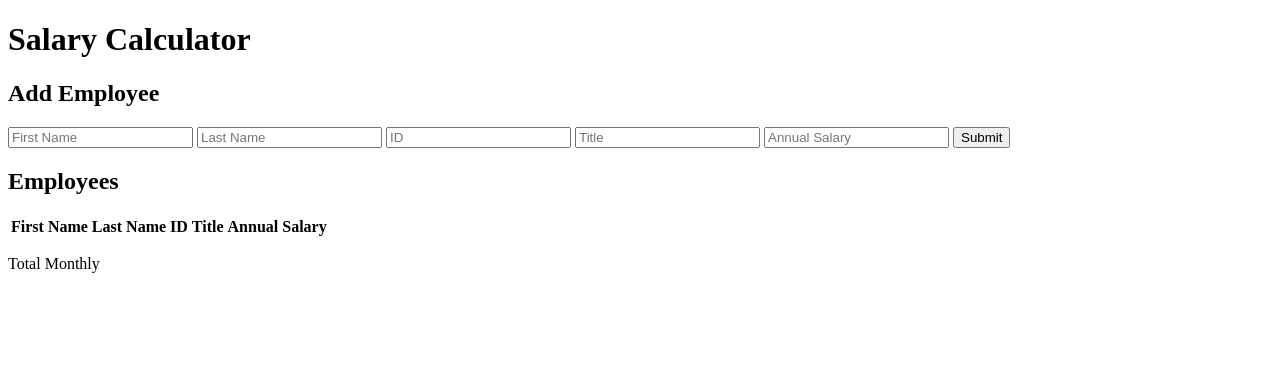
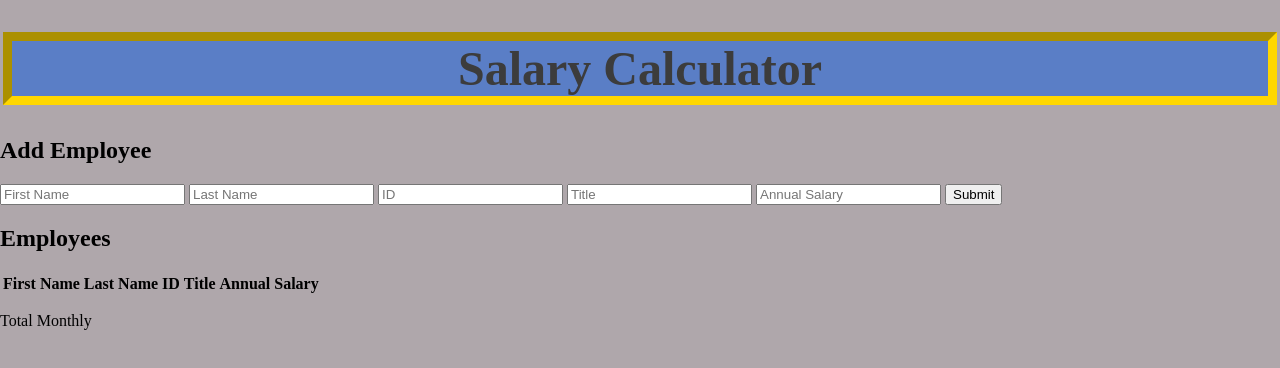
Before and after one commit to DeadstockFox/weekend-salary-calculator, a website: page index.html in a window 1280 px wide. Drawn offline with Linux system fonts and the light colour scheme.

Commit message:
Finished base, working on styling

```diff
--- a/index.html
+++ b/index.html
@@ -7,7 +7,7 @@
 </head>
 <body>
   <header>
-    <h1>Salary Calculator</h1>
+    <h1 id="headTitle">Salary Calculator</h1>
   </header>
   <main>
     <h2>Add Employee</h2>
--- a/script.js
+++ b/script.js
@@ -37,6 +37,7 @@ function submitForm(event){
         <td>${employees[employeeCount].id}</td>
         <td>${employees[employeeCount].title}</td>
         <td>${employees[employeeCount].annualSalary}</td>
+        <td><button onClick="employeeFire(event)">Delete</button><td>
     </tr>
     `;
 
@@ -51,7 +52,7 @@ function submitForm(event){
 };
 
 //Function to figure out monthly cost using 'employees' array of objects
-//Adds cost to footer section of table
+//Adds cost to footer section of table & alerts if over budget (>20,000)
 function monthlyCost() {
     let salarySum = 0;
     for(employeeIndiv of employees){
@@ -73,3 +74,11 @@ function monthlyCost() {
 
     return salarySum;
 }
+
+//function to remove employee from table and re-run monthly cost
+function employeeFire(event) {
+    //let button = event.target.parentElement;
+    //console.log(button);
+    event.target.parentElement.parentElement.remove();
+    monthlyCost();
+};
--- a/style.css
+++ b/style.css
@@ -1,3 +1,27 @@
+main, body {
+    margin: 0;
+    padding: 0;
+    background-color: #afa7ab;
+}
+
+header {
+    background-color: #5a7ec6;
+    color:#3c3c3c;
+    margin: 0.2em;
+
+
+
+
+}
+
+#headTitle {
+    border-style:inset;
+    border-width: 0.2em;
+    border-color: gold;
+    text-align: center;
+    font-size: 3em;
+}
+
 .over-budget {
     background-color: red;
 }
```
